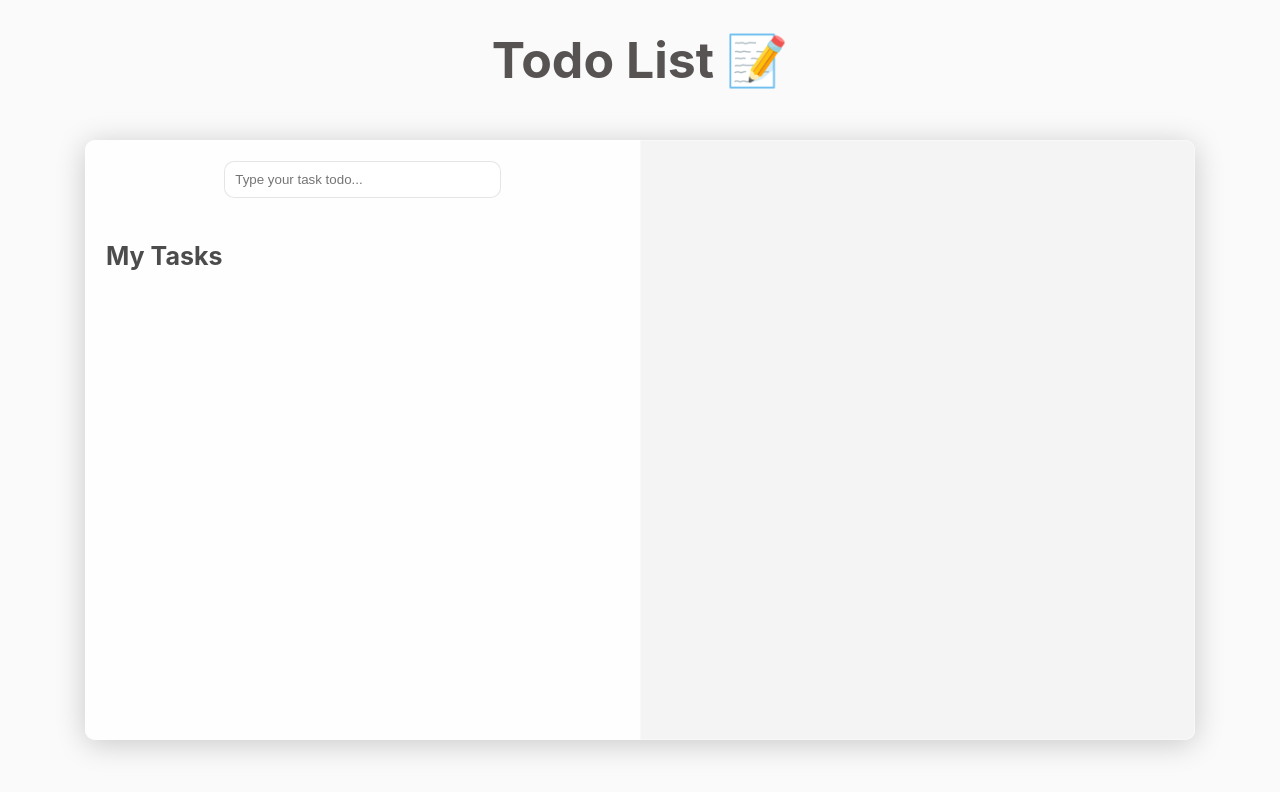
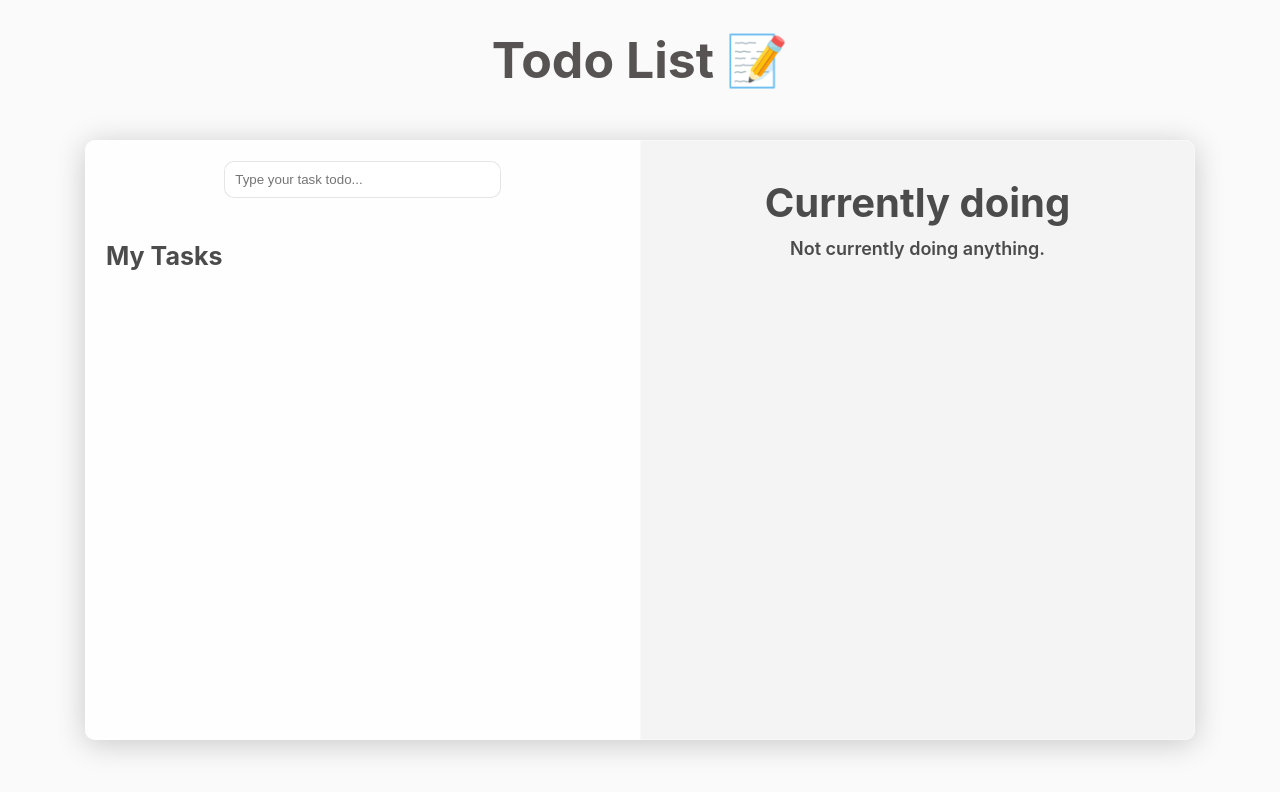
Before and after one commit to SuperCoolNinja/todolist, a React (Vite) app: page / in a window 1280 px wide. Shown: the top 792 px of the page. Built offline with nearby package versions, Linux system fonts and the light colour scheme.

Commit message:
need to add persistance with local storage

```diff
--- a/src/components/Tasks/index.tsx
+++ b/src/components/Tasks/index.tsx
@@ -35,6 +35,7 @@ export const Tasks: React.FunctionComponent<TasksProps> = ({
     });
 
     setTask(updatedTasks);
+    setCurrTask("Not currently doing anything.");
   };
 
   const onSelect = (id: number) => {
@@ -62,13 +63,10 @@ export const Tasks: React.FunctionComponent<TasksProps> = ({
           <span className={style.task}>
             {v.task} {currTask === v.task && <span>(Current Task)</span>}
           </span>
-          <button
-            onClick={() => onSelect(v.id)}
-            className={`${style.btn} blue`}
-          >
+          <button onClick={() => onSelect(v.id)} className={`btn blue`}>
             Select
           </button>
-          <button onClick={() => onDelete(v.id)} className={`${style.btn} red`}>
+          <button onClick={() => onDelete(v.id)} className={`btn red`}>
             Delete
           </button>
         </li>
--- a/src/components/Tasks/style.module.scss
+++ b/src/components/Tasks/style.module.scss
@@ -69,23 +69,5 @@
       font-size: 2rem;
       color: rgb(28, 216, 100);
     }
-
-    .btn {
-      color: white;
-      font-weight: 400;
-      // background: #d52d3c;
-      padding: 0.5rem 1rem;
-      border: none;
-      outline: none;
-
-      transition: all 0.2s ease-in-out;
-
-      &:hover {
-        // background-color: #8b1e27;
-        outline: none;
-        border: none;
-        transform: scale(0.9);
-      }
-    }
   }
 }
--- a/src/components/cards/card-left.tsx
+++ b/src/components/cards/card-left.tsx
@@ -60,7 +60,7 @@ export const CardLeft: React.FunctionComponent = () => {
     setCompletedTasksCount(completedTasksCount - 1); // Mise à jour du compteur de tâches terminées
     setTxtNotification("Task deleted !");
     setShowNotification(true);
-
+    setCurrTask("Not currently doing anything.");
     const timeout = setTimeout(() => {
       setShowNotification(false);
     }, 2000);
--- a/src/components/cards/card-right.tsx
+++ b/src/components/cards/card-right.tsx
@@ -1,6 +1,92 @@
+/* eslint-disable react-hooks/exhaustive-deps */
+import { useContext, useEffect, useState } from "react";
 import style from "./style.module.scss";
+import { TaskContext } from "./index.tsx";
 
+export const CardRight: React.FunctionComponent = () => {
+  const MAX_TIMER = 25 * 60; // 25 minutes;
+  const { tasks, setTask, currTask, setCurrTask } = useContext(TaskContext);
+  const [remainingTime, setRemaningTime] = useState(MAX_TIMER);
+  const [timerId, setTimerId] = useState<number | null>(null);
+  const [timerBegin, setTimerBegin] = useState<boolean>(false);
 
-export const CardRight : React.FunctionComponent = () => {
-  return <div className={style.card_right}></div>;
+  const minutes = Math.floor(remainingTime / 60);
+  const seconds = remainingTime % 60;
+
+  // Manage the timer laps :
+  useEffect(() => {
+    if (timerBegin) {
+      const updateTimer = () => {
+        setRemaningTime((prev) => prev - 1);
+      };
+
+      if (remainingTime >= 0) {
+        const id = setTimeout(updateTimer, 1000);
+        setTimerId(id);
+      } else {
+        setTimerBegin(false);
+        setRemaningTime(MAX_TIMER);
+      }
+    } else {
+      return () => {
+        if (timerId) {
+          clearTimeout(timerId);
+        }
+      };
+    }
+
+    if (currTask === "Not currently doing anything.") {
+      return () => {
+        if (timerId) {
+          setTimerBegin(false);
+          clearTimeout(timerId);
+          setRemaningTime(MAX_TIMER);
+        }
+      };
+    }
+  }, [timerBegin, remainingTime]);
+
+  const onTaskDone = () => {
+    const updatedTasks = tasks.map((v) => {
+      if (v.task === currTask) {
+        return { ...v, isFinish: true };
+      }
+      return v;
+    });
+
+    setTask(updatedTasks);
+    setCurrTask("Not currently doing anything.");
+  };
+
+  const onTimerBegin = () => setTimerBegin(true);
+
+  return (
+    <div className={style.card_right}>
+      <h1 className={style.title}>Currently doing</h1>
+      <p className={style.currTask}>{currTask}</p>
+
+      {currTask !== "Not currently doing anything." && (
+        <div className={style.wrapper_btn}>
+          <button
+            onClick={onTaskDone}
+            className={`${style.btn_bigger} btn white`}
+          >
+            I'm done ✅
+          </button>
+          <button
+            onClick={onTimerBegin}
+            className={`${style.btn_bigger} btn orange`}
+          >
+            Start 25' timer
+          </button>
+        </div>
+      )}
+
+      {timerBegin && (
+        <p className={style.timer}>
+          {minutes}:{seconds < 10 ? `0${seconds}` : seconds}
+        </p>
+      )}
+    </div>
+  );
 };
--- a/src/components/cards/style.module.scss
+++ b/src/components/cards/style.module.scss
@@ -82,5 +82,46 @@
     border: 1px solid rgba(255, 255, 255, 0.3);
     border-top-left-radius: 0;
     border-bottom-left-radius: 0;
+
+    .title {
+      text-align: center;
+      font-size: 4rem;
+      margin-top: 4rem;
+    }
+
+    .currTask {
+      display: flex;
+      justify-content: center;
+      margin: 1rem auto;
+      height: 30%;
+      width: 90%;
+      font-size: 1.8rem;
+      font-weight: 600;
+      overflow: auto;
+      overflow-x: hidden;
+    }
+
+    .wrapper_btn {
+      display: flex;
+      align-items: center;
+      justify-content: center;
+      gap: 2rem;
+
+      .btn_bigger {
+        color: rgb(255, 255, 255);
+        padding: 1rem;
+        font-size: 2rem;
+        font-weight: bolder;
+        border: 0.1rem solid rgba(65, 65, 65, 0.205);
+      }
+    }
+
+    .timer
+    {
+      text-align: center;
+      font-size: 4rem;
+      margin: 3rem auto;
+      font-weight: bold;
+    }
   }
 }
--- a/src/index.scss
+++ b/src/index.scss
@@ -23,6 +23,28 @@ html {
   font-size: 62.5%;
 }
 
+.btn {
+  color: white;
+  font-weight: 400;
+  // background: #d52d3c;
+  padding: 0.5rem 1rem;
+  border: none;
+  outline: none;
+
+  transition: all 0.2s ease-in-out;
+
+  &:hover {
+    // background-color: #8b1e27;
+    outline: none;
+    border: none;
+    transform: scale(0.9);
+  }
+  &:focus {
+    outline: none;
+    border: none;
+  }
+}
+
 .red {
   background: #d52d3c;
   &:hover {
@@ -34,6 +56,20 @@ html {
   background: #1288e9;
   &:hover {
     background-color: #0b62a8;
+  }
+}
+
+.orange {
+  background: #ff9100;
+  &:hover {
+    background-color: #cf650e;
+  }
+}
+
+.white {
+  background: #a1a1a1;
+  &:hover {
+    background-color: #575757;
   }
 }
 
```
